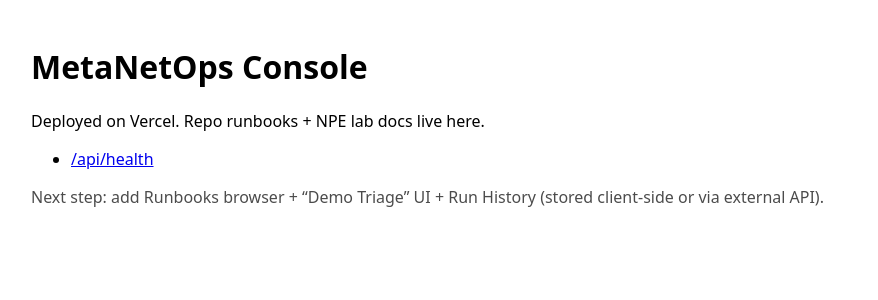
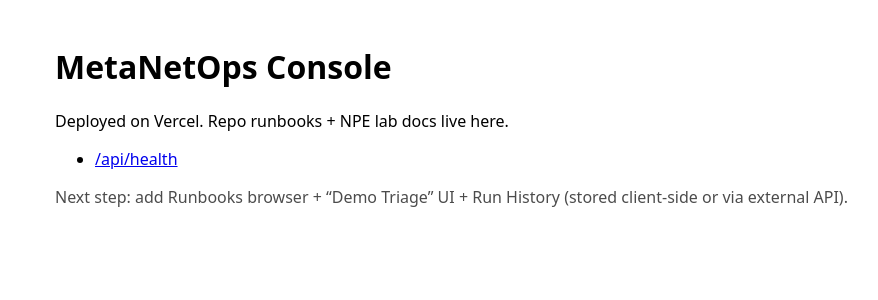
Before and after one commit to prakhardewangan2005-hash/metanetops-npe-lab, a Next.js app in the folder apps/web/: page / in a window 1280 px wide. Shown: the top 300 px of the page, without its empty margins (159-1037 px from the left). Built offline with nearby package versions, Linux system fonts and the light colour scheme.

Commit message:
Update layout.tsx

```diff
--- a/apps/web/app/layout.tsx
+++ b/apps/web/app/layout.tsx
@@ -1,3 +1,5 @@
+import "./globals.css";
+
 export const metadata = {
   title: "MetaNetOps Console",
   description: "NPE Lab Console deployed on Vercel",
@@ -10,7 +12,7 @@
 }) {
   return (
     <html lang="en">
-      <body style={{ margin: 0 }}>{children}</body>
+      <body>{children}</body>
     </html>
   );
 }
```
